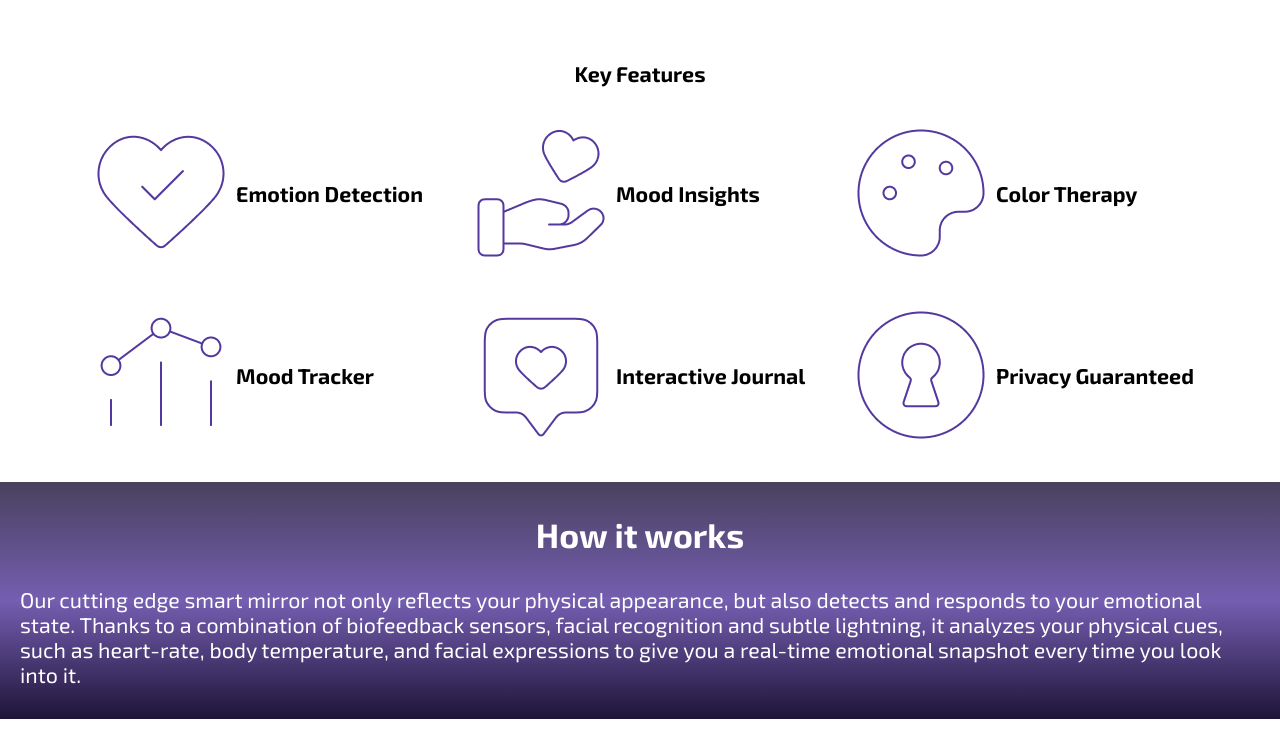
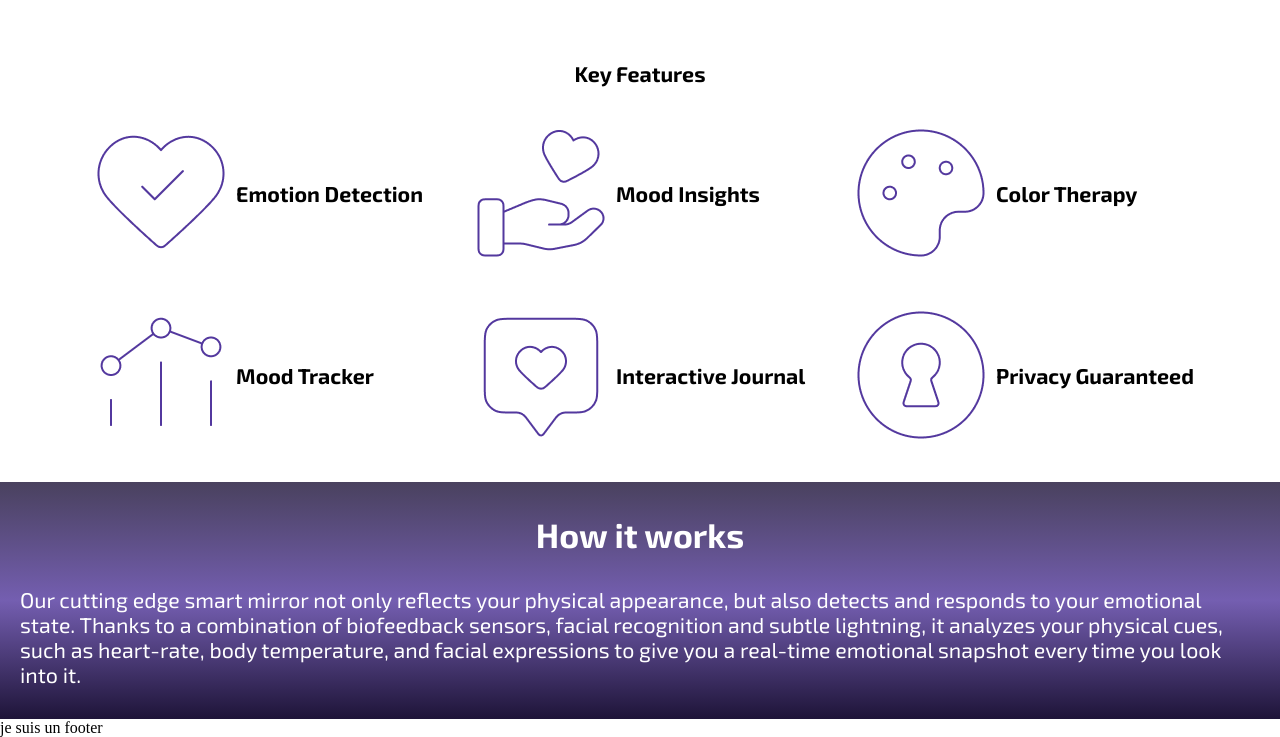
Before and after one commit to Jackmaa/Projet-Objet-Imaginaire, a plain HTML site: page index.html in a window 1280 px wide. Shown: the part 1352-2089 px from the top of the page. Drawn offline with Linux system fonts and the light colour scheme; a web font is replaced by a local one.

Commit message:
commit pour le footer

```diff
--- a/index.html
+++ b/index.html
@@ -66,7 +66,7 @@
             </section>
         </main>
         <footer>
-
+            <p>je suis un footer</p>
         </footer>
     </div>
 </body>
```
